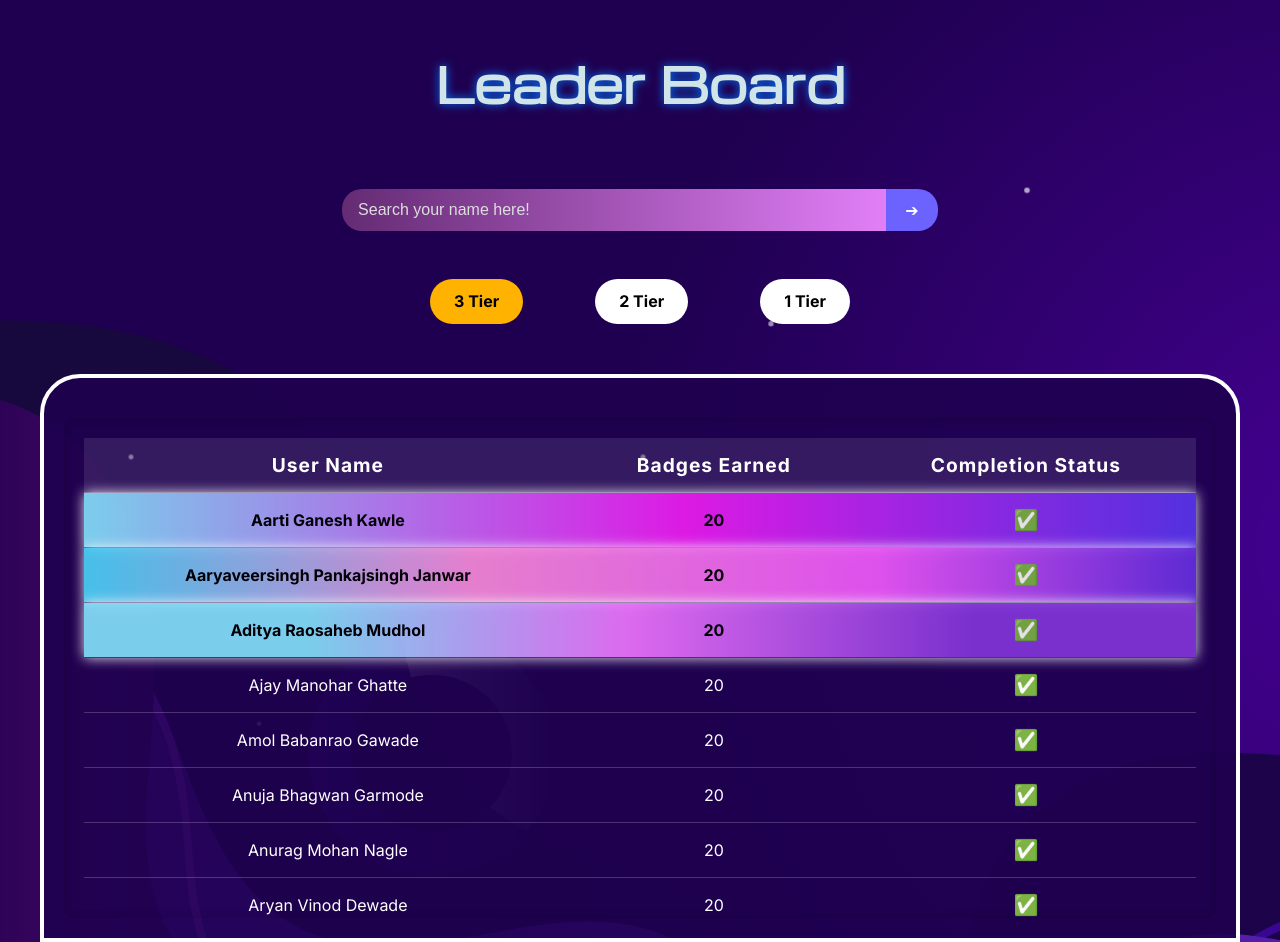
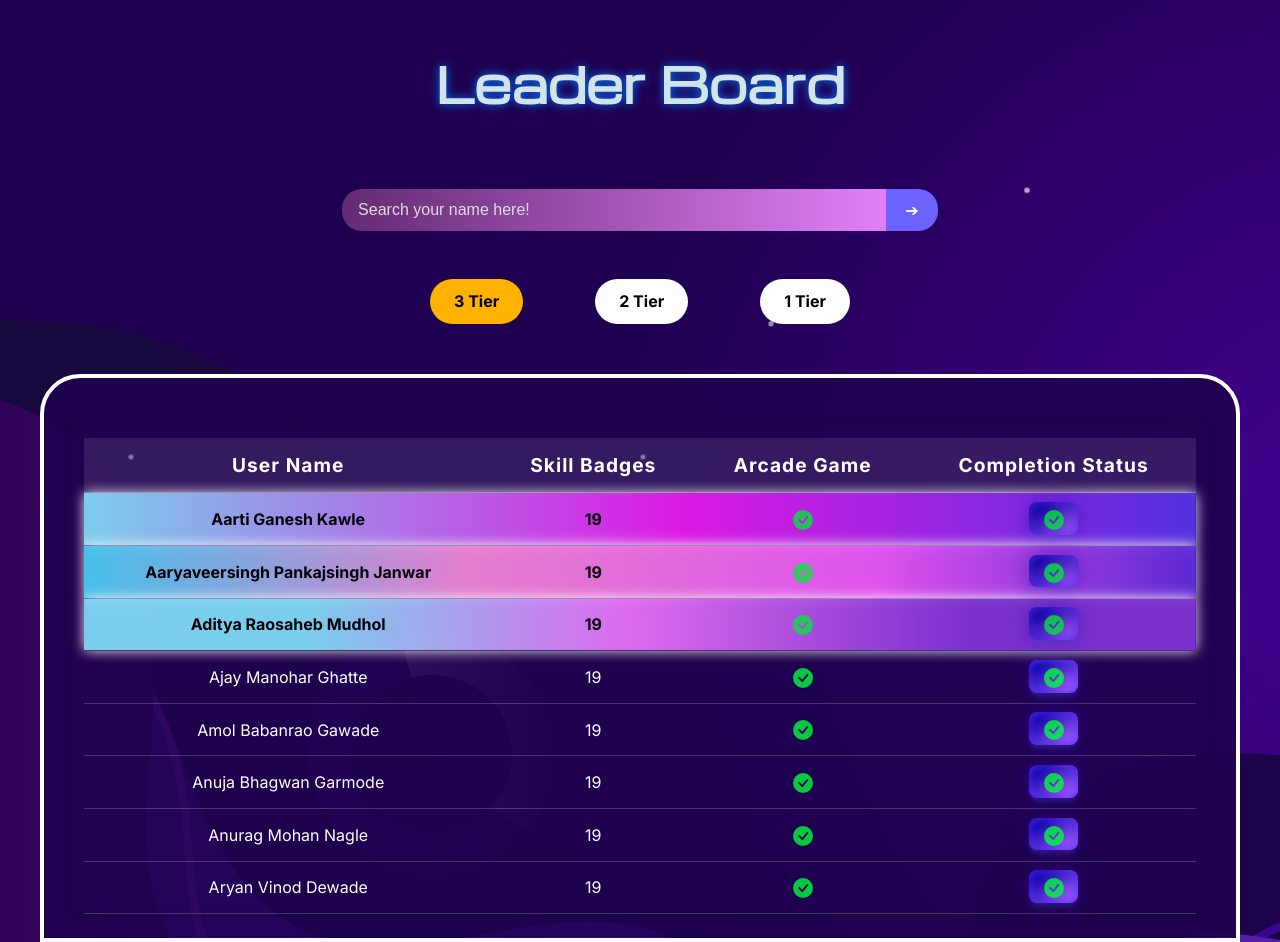
Before and after one commit to Khushii2567/Leaderboard, a React (Vite) app: page / in a window 1280 px wide. Built offline with nearby package versions, Linux system fonts and the light colour scheme.

Commit message:
updated UI & UX and added Arcade game column

```diff
--- a/src/Leaderboard/Table.css
+++ b/src/Leaderboard/Table.css
@@ -18,7 +18,7 @@
   border-collapse: collapse;
 }
 .table-scroll {
-  max-height: 500px; /* adjust height as needed */
+  max-height: 500px;
   overflow-y: auto;
   margin-top: 20px;
   border-radius: 10px;
@@ -27,7 +27,6 @@
 
 /* Optional: sticky table headers */
 .leaderboard-table thead th {
-  /* position: sticky; */
   top: 0;
   background: rgba(255,255,255,0.1);
   z-index: 2;
@@ -49,7 +48,8 @@
 
 /* Row hover */
 .leaderboard-table tbody tr {
-  transition: transform 0.3s, background 0.3s;
+  transition: transform 0.3s,
+  background 0.3s;
 }
 
 .leaderboard-table tbody tr:hover {
@@ -158,3 +158,62 @@ opacity: 0.9;
   border-bottom: 2px solid #fff;
   transform: rotate(45deg);
 }
+
+.checkmark-icon {
+  display: inline-block;
+  width: 8px;
+  height: 14px;
+  border-bottom: 3px solid #28a745;
+  border-right: 3px solid #28a745;
+  transform: rotate(45deg);
+  margin-bottom: 4px;
+}
+
+
+/* From Uiverse.io by Allyhere */
+.btn-donate {
+  --clr-font-main: hsla(0 0% 20% / 100);
+  --btn-bg-1: rgb(171, 97, 255);
+  --btn-bg-2: rgb(11, 0, 165);
+  --btn-bg-color: hsla(360 100% 100% / 1);
+  --radii: 0.5em;
+  cursor: pointer;
+  padding: 0.4em 0.9em;
+  min-width: 120px;
+  min-height: 44px;
+  font-size: var(--size, 1rem);
+  font-weight: 500;
+  transition: 0.8s;
+  background-size: 280% auto;
+  background-image: linear-gradient(
+    325deg,
+    var(--btn-bg-2) 0%,
+    var(--btn-bg-1) 55%,
+    var(--btn-bg-2) 90%
+  );
+  border: none;
+  border-radius: var(--radii);
+  color: var(--btn-bg-color);
+  box-shadow:
+    0px 0px 20px rgba(59, 0, 168, 0.5),
+    0px 5px 5px -1px rgba(58, 125, 233, 0.25),
+    inset 4px 4px 8px rgba(101, 58, 255, 0.5),
+    inset -4px -4px 8px rgba(46, 12, 245, 0.404);
+}
+
+.btn-donate:hover {
+  background-position: right top;
+}
+
+.btn-donate:is(:focus, :focus-visible, :active) {
+  outline: none;
+  box-shadow:
+    0 0 0 3px var(--btn-bg-color),
+    0 0 0 6px var(--btn-bg-2);
+}
+
+@media (prefers-reduced-motion: reduce) {
+  .btn-donate {
+    transition: linear;
+  }
+}
--- a/src/Leaderboard/Table.jsx
+++ b/src/Leaderboard/Table.jsx
@@ -1,8 +1,15 @@
 import React from "react";
 import "./Table.css";
 
+import { BsCheckCircleFill, BsXCircleFill } from "react-icons/bs";
+
 const Table = ({ data }) => {
-  const columns = ["User Name", "# of Skill Badges Completed", "Completion Status"];
+  const columns = [
+    "User Name",
+    "Skill Badges",
+    "Arcade Game",
+    "Completion Status",
+  ];
 
   return (
     <div className="leaderboard-container">
@@ -12,12 +19,8 @@ const Table = ({ data }) => {
             <table className="leaderboard-table">
               <thead>
                 <tr>
-                  {columns.map((key) => (
-                    <th key={key}>
-                      {key === "# of Skill Badges Completed"
-                        ? "Badges Earned"
-                        : key}
-                    </th>
+                  {columns.map((colName) => (
+                    <th key={colName}>{colName}</th>
                   ))}
                 </tr>
               </thead>
@@ -31,27 +34,67 @@ const Table = ({ data }) => {
                   const totalScore = row.totalScore || 0;
                   const isComplete = totalScore >= 20;
 
+                  const arcadeGamesCount = parseInt(
+                    row["# of Arcade Games Completed"] || 0
+                  );
+
                   return (
                     <tr key={index} className={rowClass}>
                       {columns.map((col, idx) => {
+                        if (col === "Skill Badges") {
+                          return (
+                            <td key={idx}>
+                              {row["# of Skill Badges Completed"]}
+                            </td>
+                          );
+                        }
+
+                        if (col === "Arcade Game") {
+                          return (
+                            <td key={idx}>
+                              {arcadeGamesCount === 1 ? (
+                                  <BsCheckCircleFill
+                                    style={{
+                                      color: "#00ff3cc9",
+                                      fontSize: "20px",
+                                      verticalAlign: "middle",
+                                    }}
+                                  />
+                              ) : (
+                                <BsXCircleFill
+                                  style={{
+                                    color: "#dc3545",
+                                    fontSize: "20px",
+                                    verticalAlign: "middle",
+                                  }}
+                                />
+                              )}
+                            </td>
+                          );
+                        }
+
+                        if (col === "Total Score") {
+                          return <td key={idx}>{totalScore}</td>;
+                        }
+
                         if (col === "Completion Status") {
                           return (
                             <td key={idx}>
                               {isComplete ? (
-                                <span
-                                  style={{ color: "green", fontSize: "20px" }}
-                                >
-                                  ✅
+                                <span className="btn-donate">
+                                  <BsCheckCircleFill
+                                    style={{
+                                      color: "#00ff3cc9",
+                                      fontSize: "20px",
+                                      verticalAlign: "middle",
+                                    }}
+                                  />
                                 </span>
                               ) : (
                                 ""
                               )}
                             </td>
                           );
-                        }
-
-                        if (col === "# of Skill Badges Completed") {
-                          return <td key={idx}>{totalScore}</td>;
                         }
 
                         return <td key={idx}>{row[col]}</td>;
```
